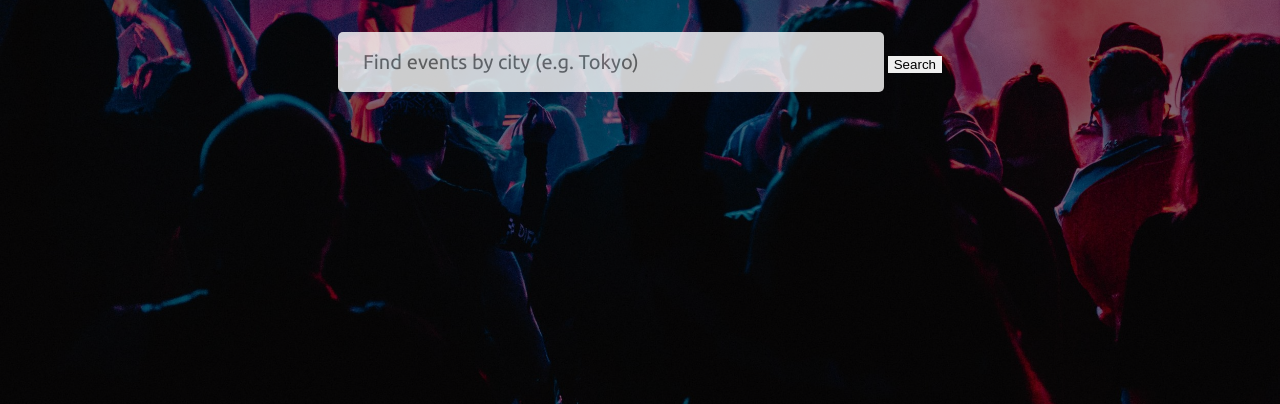
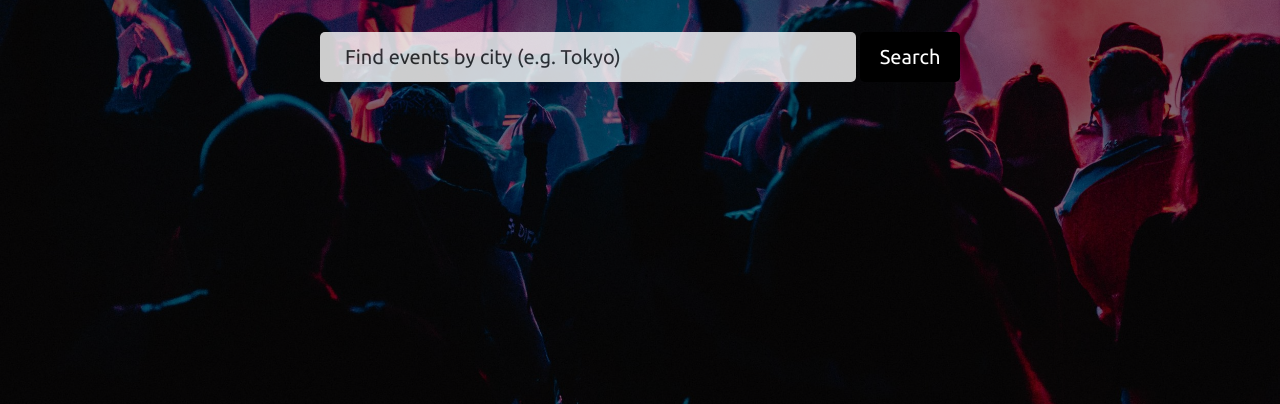
Before and after one commit to 0xSravan03/html-event-website, a plain HTML site: page index.html in a window 1280 px wide. Shown: the part 396-800 px from the top of the page. Drawn offline with Linux system fonts and the light colour scheme.

Commit message:
added searchbox + button

```diff
--- a/styles.css
+++ b/styles.css
@@ -61,6 +61,7 @@ body {
   flex-direction: column;
   align-items: center;
   margin-top: 30px;
+  animation: fade-in 0.4s;
 }
 
 .heading {
@@ -86,12 +87,15 @@ body {
 
 .form {
   margin-top: 20px;
+  display: flex;
+  align-items: center;
+  gap: 4px;
 }
 
 .search {
   border: none;
   outline: none;
-  padding: 5px 10px 5px 25px;
+  padding: 0 0 0 25px;
   width: 511px;
   height: 50px;
   border-radius: 5px;
@@ -105,7 +109,26 @@ body {
   opacity: 0.95;
 }
 
+.search::placeholder {
+  color: rgba(0, 0, 0, 0.8);
+}
+
 .btn {
   outline: none;
   border: none;
+  background-color: #000000;
+  color: #fff;
+  width: 100px;
+  height: 50px;
+  padding: 0;
+  border-radius: 5px;
+  font-family: inherit;
+  font-size: 20px;
+  cursor: pointer;
+  font-weight: 500;
+  transition: all 0.4s;
 }
+
+.btn:hover {
+  background-color: #232222;
+}
```
